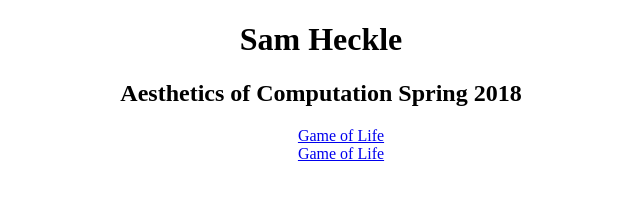
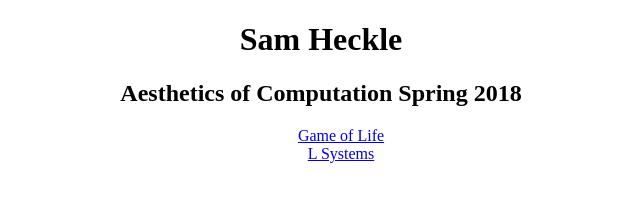
Before and after one commit to samheckle/IGME531, a plain HTML site: page index.html in a window 1280 px wide. Shown: the full height of the page, 319-959 px from the left. Drawn offline with Linux system fonts and the light colour scheme.

Commit message:
changed link name

```diff
--- a/index.html
+++ b/index.html
@@ -20,7 +20,7 @@
     <ol>
         <li><a href="gof/index.htm">Game of Life</a></li>
 
-        <li><a href="lsystems/index.html">Game of Life</a></li>
+        <li><a href="lsystems/index.html">L Systems</a></li>
     </ol>
   </body>
 </html>
```
